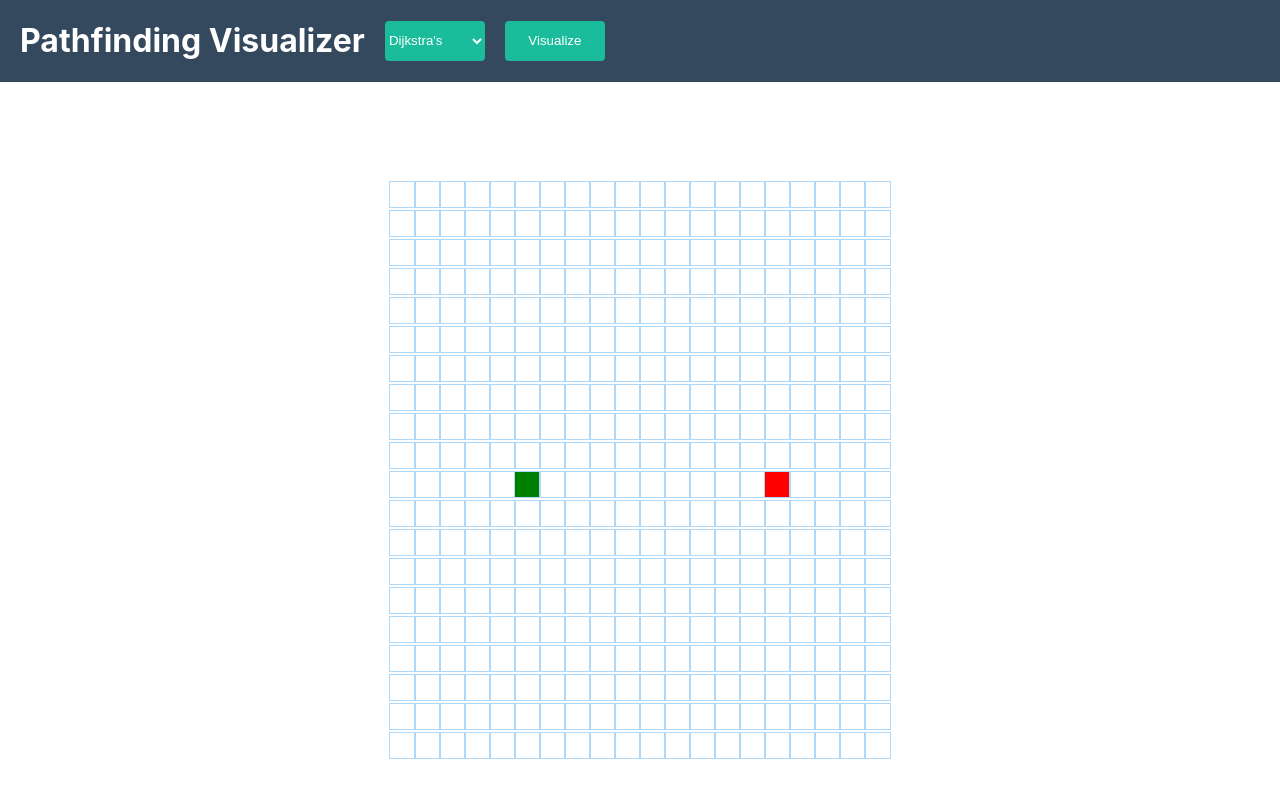
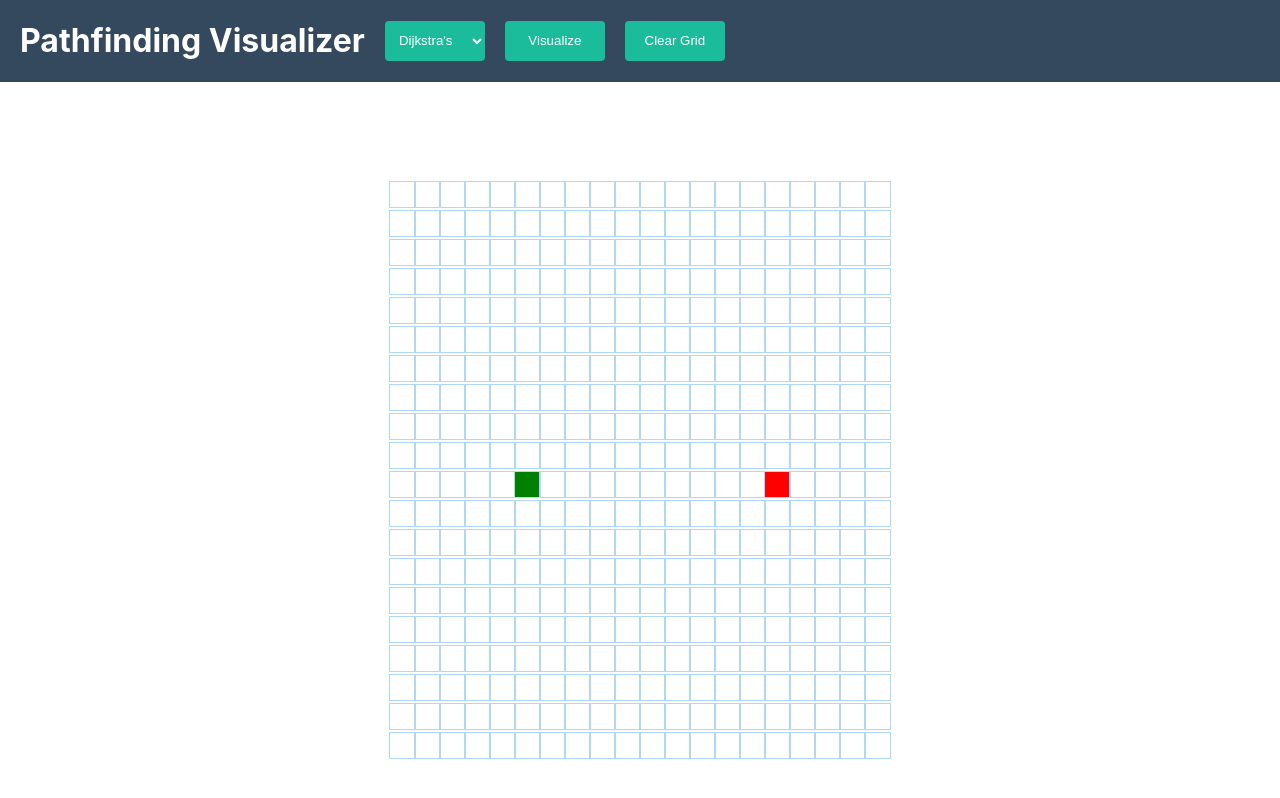
Before and after one commit to apitman91/pathfinding-visualizer, a React (Create React App) app: page / in a window 1280 px wide. Built offline with nearby package versions, Linux system fonts and the light colour scheme.

Commit message:
Moved grid constants to main app component

```diff
--- a/src/App.tsx
+++ b/src/App.tsx
@@ -4,16 +4,29 @@ import Dijkstra from './classes/Dijkstra';
 import PathfindingAlgorithm from './classes/PathfindingAlgorithm';
 import PathfindingVisualizer from './components/PathFindingVisualizer';
 
-const pathfindingAlgorithms: Map<string, PathfindingAlgorithm> = new Map([
+const PATHFINDING_ALGORITHMS: Map<string, PathfindingAlgorithm> = new Map([
   ["Dijkstra's", new Dijkstra()],
   ['A*', new AStar()],
 ]);
+
+const NUM_ROWS = 20;
+const NUM_COLS = 20;
+const START_NODE_ROW = 10;
+const START_NODE_COL = 5;
+const END_NODE_ROW = 10;
+const END_NODE_COL = 15;
 
 function App() {
   return (
     <div className="App">
       <PathfindingVisualizer
-        pathfindingAlgorithms={pathfindingAlgorithms}
+        pathfindingAlgorithms={PATHFINDING_ALGORITHMS}
+        numRows={NUM_ROWS}
+        numCols={NUM_COLS}
+        startNodeRow={START_NODE_ROW}
+        startNodeCol={START_NODE_COL}
+        endNodeRow={END_NODE_ROW}
+        endNodeCol={END_NODE_COL}
       ></PathfindingVisualizer>
     </div>
   );
--- a/src/classes/AStar.ts
+++ b/src/classes/AStar.ts
@@ -69,7 +69,6 @@ export default class AStar implements PathfindingAlgorithm {
     const shortestPath: Node[] = [];
     let currentNode = endNode;
     while (currentNode !== undefined) {
-      console.log(currentNode.distance);
       shortestPath.unshift(currentNode);
       currentNode = currentNode.previous!;
     }
--- a/src/classes/Dijkstra.ts
+++ b/src/classes/Dijkstra.ts
@@ -69,7 +69,6 @@ export default class Dijkstra implements PathfindingAlgorithm {
     const shortestPath: Node[] = [];
     let currentNode = endNode;
     while (currentNode !== undefined) {
-      console.log(currentNode.distance);
       shortestPath.unshift(currentNode);
       currentNode = currentNode.previous!;
     }
--- a/src/components/ApplicationBar.tsx
+++ b/src/components/ApplicationBar.tsx
@@ -6,10 +6,11 @@ interface ApplicationBarProps {
   algorithms: string[];
   onAlgorithmSelected: (event: React.ChangeEvent<HTMLSelectElement>) => void;
   onVisualize: () => void;
+  onClear: () => void;
 }
 
 export default function ApplicationBar(props: ApplicationBarProps) {
-  const { algorithms, onAlgorithmSelected, onVisualize } = props;
+  const { algorithms, onAlgorithmSelected, onVisualize, onClear } = props;
   return (
     <div className="app-bar">
       <h1>Pathfinding Visualizer</h1>
@@ -18,6 +19,7 @@ export default function ApplicationBar(props: ApplicationBarProps) {
         onSelection={onAlgorithmSelected}
       ></Dropdown>
       <button onClick={onVisualize}>Visualize</button>
+      <button onClick={onClear}>Clear Grid</button>
     </div>
   );
 }
--- a/src/components/Dropdown.css
+++ b/src/components/Dropdown.css
@@ -10,4 +10,5 @@ select {
   margin: 10px;
   background-color: #1abc9c;
   color: white;
+  padding: 10px;
 }
--- a/src/components/Grid.tsx
+++ b/src/components/Grid.tsx
@@ -95,7 +95,6 @@ export default class Grid extends Component<GridProps, GridState> {
   };
 
   toggleVisited = (row: number, col: number) => {
-    //console.log('toggling ', row, col);
     const { grid } = this.state;
     const newGrid = grid.slice();
     const node = newGrid[row][col];
@@ -137,9 +136,6 @@ export default class Grid extends Component<GridProps, GridState> {
       }
       newGrid.push(newRow);
     }
-
-    //console.log(newGrid);
-
     const startNode: Node = newGrid[START_NODE_ROW][START_NODE_COL];
     const endNode: Node = newGrid[END_NODE_ROW][END_NODE_COL];
     const algo: Dijkstra = new Dijkstra();
@@ -162,7 +158,6 @@ export default class Grid extends Component<GridProps, GridState> {
 
   animatePathfinding(visitedNodes: Node[], shortestPath: Node[]) {
     for (let i = 0; i <= visitedNodes.length; i++) {
-      //console.log(i, visitedNodes.length);
       if (i === visitedNodes.length) {
         setTimeout(() => {
           this.animateShortestPath(shortestPath);
--- a/src/components/PathFindingVisualizer.tsx
+++ b/src/components/PathFindingVisualizer.tsx
@@ -1,5 +1,4 @@
 import React, { Component } from 'react';
-import Dijkstra from '../classes/Dijkstra';
 import Node from '../classes/Node';
 import PathfindingAlgorithm from '../classes/PathfindingAlgorithm';
 import PathfindingResult from '../classes/PathfindingResult';
@@ -7,7 +6,12 @@ import ApplicationBar from './ApplicationBar';
 import NodeGrid from './NodeGrid';
 
 interface PathfindingVisualizerProps {
-  algorithms?: PathfindingAlgorithm[];
+  numRows: number;
+  numCols: number;
+  startNodeRow: number;
+  startNodeCol: number;
+  endNodeRow: number;
+  endNodeCol: number;
   pathfindingAlgorithms: Map<string, PathfindingAlgorithm>;
 }
 
@@ -17,33 +21,34 @@ interface PathfindingVisualizerState {
   isMouseDown: boolean;
 }
 
-const NUM_ROWS = 20;
-const NUM_COLS = 20;
-const START_NODE_ROW = 10;
-const START_NODE_COL = 5;
-const END_NODE_ROW = 10;
-const END_NODE_COL = 15;
-
 export default class PathfindingVisualizer extends Component<
   PathfindingVisualizerProps,
   PathfindingVisualizerState
 > {
   constructor(props: PathfindingVisualizerProps) {
     super(props);
-    const a = props.pathfindingAlgorithms.entries().next().value;
+    const selectedAlgorithm = props.pathfindingAlgorithms.values().next().value;
     const graph: Node[][] = this.generateGraph();
     this.state = {
-      selectedAlgorithm: new Dijkstra(),
+      selectedAlgorithm: selectedAlgorithm,
       graph: graph,
       isMouseDown: false,
     };
   }
 
   generateGraph(): Node[][] {
+    const {
+      numRows,
+      numCols,
+      startNodeRow,
+      startNodeCol,
+      endNodeRow,
+      endNodeCol,
+    } = this.props;
     const graph: Node[][] = [];
-    for (let row = 0; row < NUM_ROWS; row++) {
+    for (let row = 0; row < numRows; row++) {
       const currentRow: Node[] = [];
-      for (let col = 0; col < NUM_COLS; col++) {
+      for (let col = 0; col < numCols; col++) {
         let node: Node = {
           row: row,
           col: col,
@@ -51,8 +56,8 @@ export default class PathfindingVisualizer extends Component<
           previous: undefined,
           isVisited: false,
           isWall: false,
-          isStart: row === START_NODE_ROW && col === START_NODE_COL,
-          isEnd: row === END_NODE_ROW && col === END_NODE_COL,
+          isStart: row === startNodeRow && col === startNodeCol,
+          isEnd: row === endNodeRow && col === endNodeCol,
           isShortestPath: false,
         };
         currentRow.push(node);
@@ -85,11 +90,9 @@ export default class PathfindingVisualizer extends Component<
       }
       newGrid.push(newRow);
     }
-
-    //console.log(newGrid);
-
-    const startNode: Node = newGrid[START_NODE_ROW][START_NODE_COL];
-    const endNode: Node = newGrid[END_NODE_ROW][END_NODE_COL];
+    const { startNodeRow, startNodeCol, endNodeRow, endNodeCol } = this.props;
+    const startNode: Node = newGrid[startNodeRow][startNodeCol];
+    const endNode: Node = newGrid[endNodeRow][endNodeCol];
     const { selectedAlgorithm } = this.state;
     const result: PathfindingResult = selectedAlgorithm.findShortestPath(
       newGrid,
@@ -98,6 +101,13 @@ export default class PathfindingVisualizer extends Component<
     )!;
     const { visitedNodes, shortestPath } = result;
     this.animatePathfinding(visitedNodes, shortestPath);
+  };
+
+  handleClearClicked = () => {
+    const graph: Node[][] = this.generateGraph();
+    this.setState({
+      graph: graph,
+    });
   };
 
   handleMouseDown = (row: number, col: number) => {
@@ -135,7 +145,6 @@ export default class PathfindingVisualizer extends Component<
 
   animatePathfinding(visitedNodes: Node[], shortestPath: Node[]) {
     for (let i = 0; i <= visitedNodes.length; i++) {
-      console.log(i, visitedNodes.length);
       if (i === visitedNodes.length) {
         setTimeout(() => {
           this.animateShortestPath(shortestPath);
@@ -175,7 +184,6 @@ export default class PathfindingVisualizer extends Component<
   };
 
   toggleVisited = (row: number, col: number) => {
-    //console.log('toggling ', row, col);
     const { graph } = this.state;
     const newGrid = graph.slice();
     const node = newGrid[row][col];
@@ -202,6 +210,7 @@ export default class PathfindingVisualizer extends Component<
           algorithms={algorithmOptions}
           onAlgorithmSelected={this.handleAlgorithmSelected}
           onVisualize={this.handleVisualizeClicked}
+          onClear={this.handleClearClicked}
         ></ApplicationBar>
         <NodeGrid
           graph={graph}
```
